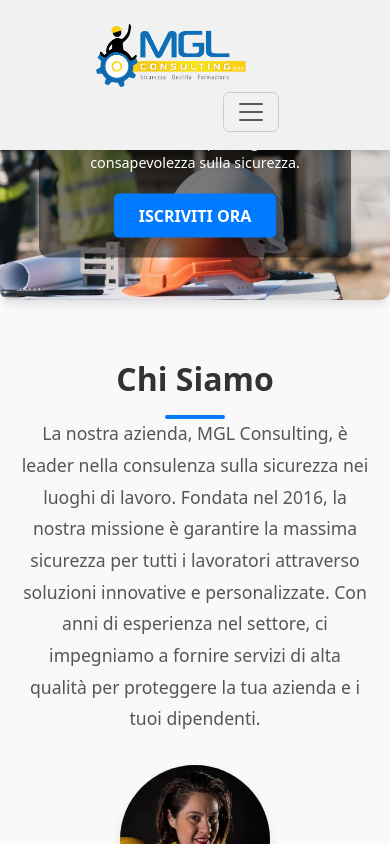
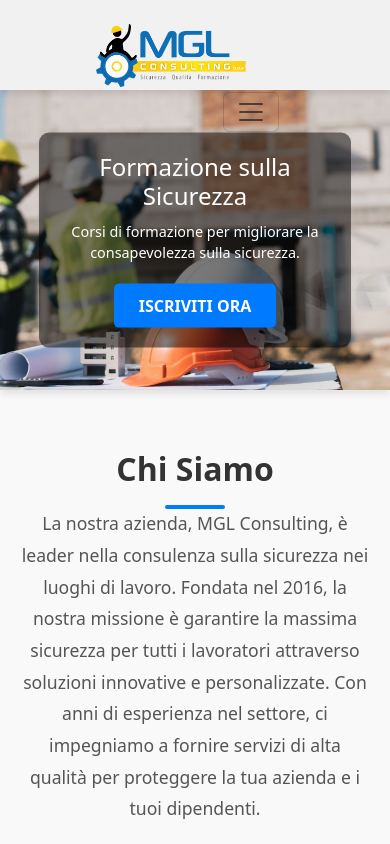
Before and after one commit to antoniogisondi/mgl-static-website, a React (Vite) app: page / in a window 390 px wide. Shown: the top 844 px of the page. Built offline with nearby package versions, Linux system fonts and the light colour scheme.

Commit message:
fix styles components

```diff
--- a/index.html
+++ b/index.html
@@ -3,9 +3,9 @@
 
 <head>
   <meta charset="UTF-8" />
-  <link rel="icon" type="image/svg+xml" href="/helmet.png" />
+  <link rel="icon" type="image/svg+xml" href="/public/img/helmet.png" />
   <meta name="viewport" content="width=device-width, initial-scale=1.0" />
-  <title>MGL Consulting Website</title>
+  <title>MGL Consulting S.r.l.s. Sicurezza & Formazione</title>
 </head>
 
 <body>
--- a/src/components/Carousel/WorkCarousel.css
+++ b/src/components/Carousel/WorkCarousel.css
@@ -3,7 +3,6 @@
     width: 100%;
     margin: auto;
     overflow: hidden;
-    border-radius: 10px;
     box-shadow: 0 4px 8px rgba(0, 0, 0, 0.1);
 }
 
--- a/src/components/Header/Header.css
+++ b/src/components/Header/Header.css
@@ -6,6 +6,7 @@
     position: fixed;
     top: 0;
     width: 100%;
+    height: 100px;
     z-index: 1000;
 }
 
@@ -48,6 +49,10 @@
 
 /* Responsività per i dispositivi mobili */
 @media (max-width: 992px) {
+    .custom-header {
+        height: 90px;
+    }
+
     .nav-custom-container {
         text-align: center;
     }
--- a/src/components/Header/Header.jsx
+++ b/src/components/Header/Header.jsx
@@ -1,7 +1,7 @@
 import React from "react";
 import { Link } from 'react-router-dom';
+import './Header.css'
 import '../../main.css'
-import './Header.css'
 
 const Header = () => {
     return (
--- a/src/components/Main/Main.css
+++ b/src/components/Main/Main.css
@@ -1,3 +1,7 @@
+main {
+    padding-top: 100px;
+}
+
 /* Sezione generale */
 .chi-siamo {
     padding: 60px 20px;
@@ -232,6 +236,10 @@
 
 /* Responsività per tablet */
 @media (max-width: 992px) {
+    main {
+        padding-top: 90px;
+    }
+
     .services-list {
         grid-template-columns: repeat(2, 1fr);
         /* 2 colonne su tablet */
@@ -244,6 +252,10 @@
 
 /* Responsive - Mobile */
 @media (max-width: 768px) {
+    main {
+        padding-top: 90px;
+    }
+
     .chi-siamo-header h2 {
         font-size: 2rem;
     }
```
